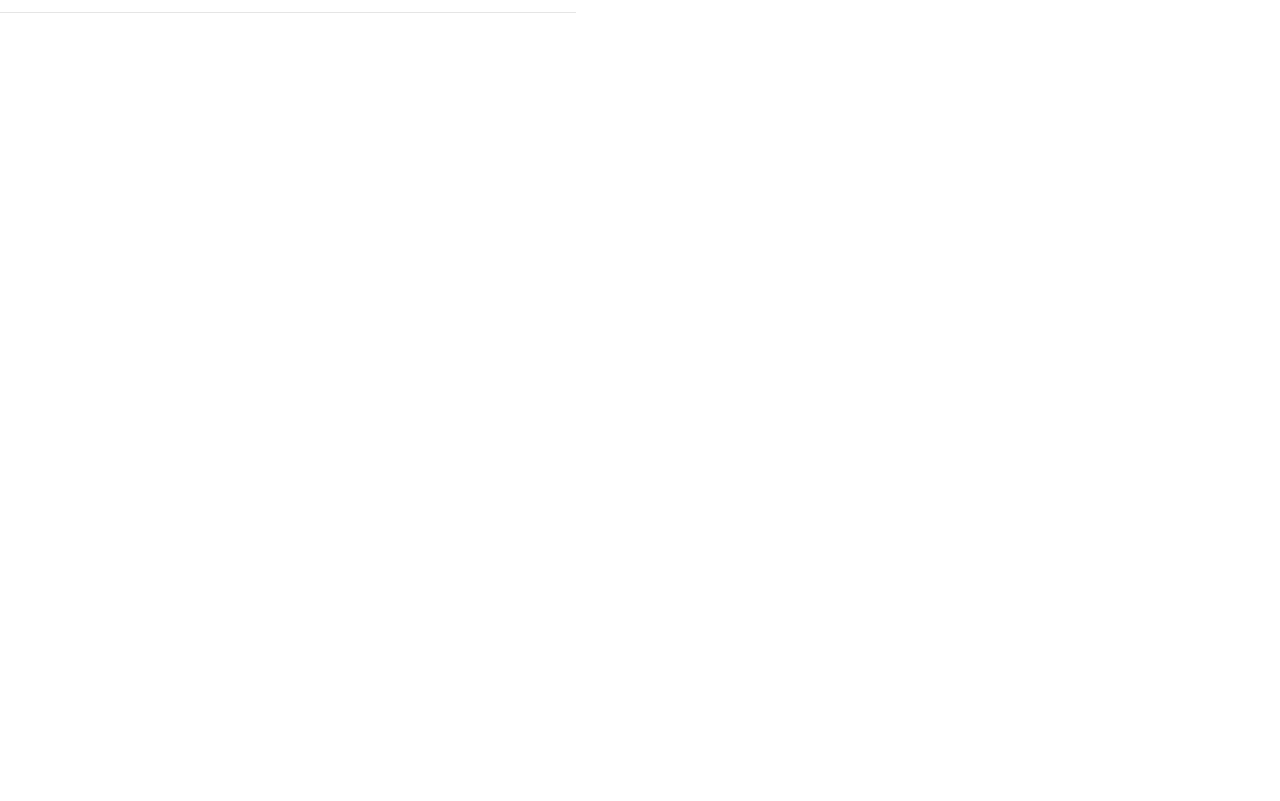
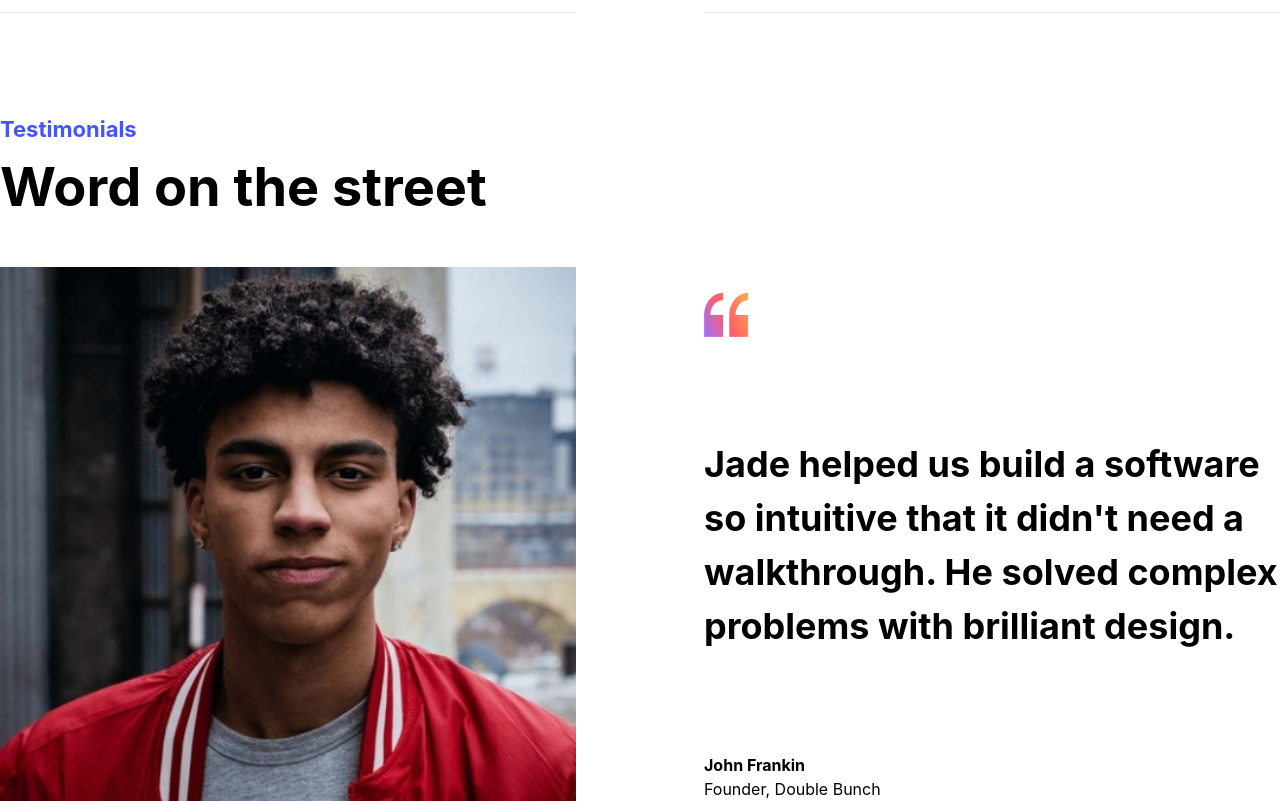
Before and after one commit to Nozinn/Portfolio-Create, a React (Vite) app in the folder portfolio-creator/: page / in a window 1280 px wide. Shown: the part 432-1233 px from the top of the page. Before the commit the page ends 800 px from the top, so only its background shows below. Built offline with nearby package versions, Linux system fonts and the light colour scheme.

Commit message:
add section Testimonials

```diff
--- a/portfolio-creator/src/App.jsx
+++ b/portfolio-creator/src/App.jsx
@@ -1,5 +1,6 @@
 import Header from './components/Header'
-import EducationAndWorkExperience from './sections/shuhrat/education work-experience/edutcation&workExperienceSection'
+import EducationAndWorkExperience from './sections/shuhrat/edutcation&workExperienceSection'
+import Testimonials from './sections/shuhrat/testimonialsSection'
 
 export default function App() {
 	return (
@@ -8,6 +9,7 @@ export default function App() {
 			{/* Shuhrat's part: */}
 			{/*  Education and Work experience */}
 			<EducationAndWorkExperience />
+			<Testimonials/>
 		</div>
 	)
 }
--- a/portfolio-creator/src/sections/shuhrat/education work-experience/edutcation&workExperienceSection.jsx
+++ b/portfolio-creator/src/sections/shuhrat/edutcation&workExperienceSection.jsx
@@ -1,5 +1,5 @@
 import { MoveUpRight } from 'lucide-react'
-import { education, workExperience } from '../datas'
+import { education, workExperience } from './datas'
 
 export default function EducationAndWorkExperience() {
 	return (
@@ -33,7 +33,7 @@ export default function EducationAndWorkExperience() {
 						{workExperience.map(elem => (
 							<div
 								key={elem.id}
-								className='flex w-full items-center gap-3 pb-3'
+								className='flex w-full items-center gap-3 pb-3 border-b border-[#E5E5E5]	'
 							>
 								<img src={elem.icon} className='size-10' />
 								<div className='w-full'>
--- /dev/null
+++ b/portfolio-creator/src/sections/shuhrat/testimonialsSection.jsx
@@ -0,0 +1,31 @@
+import vergulReverse from '../../assets/shuhrat/icons/vergulReverse.png'
+import frankin from '../../assets/shuhrat/images/frankin.png'
+
+export default function Testimonials() {
+	return (
+		<>
+			<section className='max-w-325 mx-auto mt-25'>
+				<span className='text-[#4353FF] text-[22px] font-bold'>
+					Testimonials
+				</span>
+				<h2 className=' text-[54px] font-bold'>Word on the street</h2>
+				<div className='flex justify-between items-end mt-10'>
+					<img src={frankin} className='w-[45%]' />
+					<article className='w-[45%] flex flex-col gap-25 items-start'>
+						<img src={vergulReverse} />
+						<p className=' text-[36px] font-bold'>
+							Jade helped us build a software so intuitive that it didn't need a
+							walkthrough. He solved complex problems with brilliant design.
+						</p>
+						<div>
+							<div>
+								<p className='font-bold'>John Frankin</p>
+								<span>Founder, Double Bunch</span>
+							</div>
+						</div>
+					</article>
+				</div>
+			</section>
+		</>
+	)
+}
```
Also changed, not shown: portfolio-creator/src/assets/shuhrat/icons/vergulReverse.png (added), portfolio-creator/src/assets/shuhrat/images/frankin.png (added).
